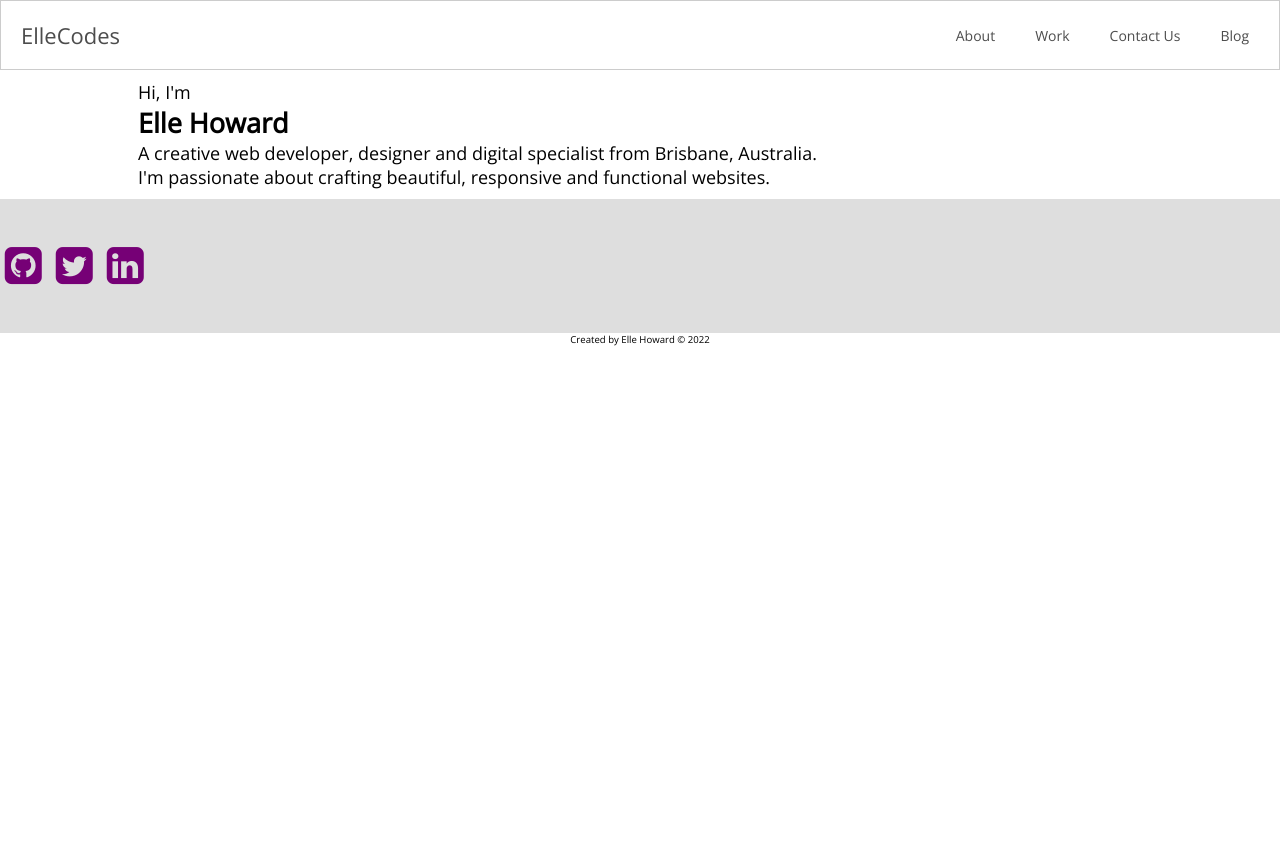
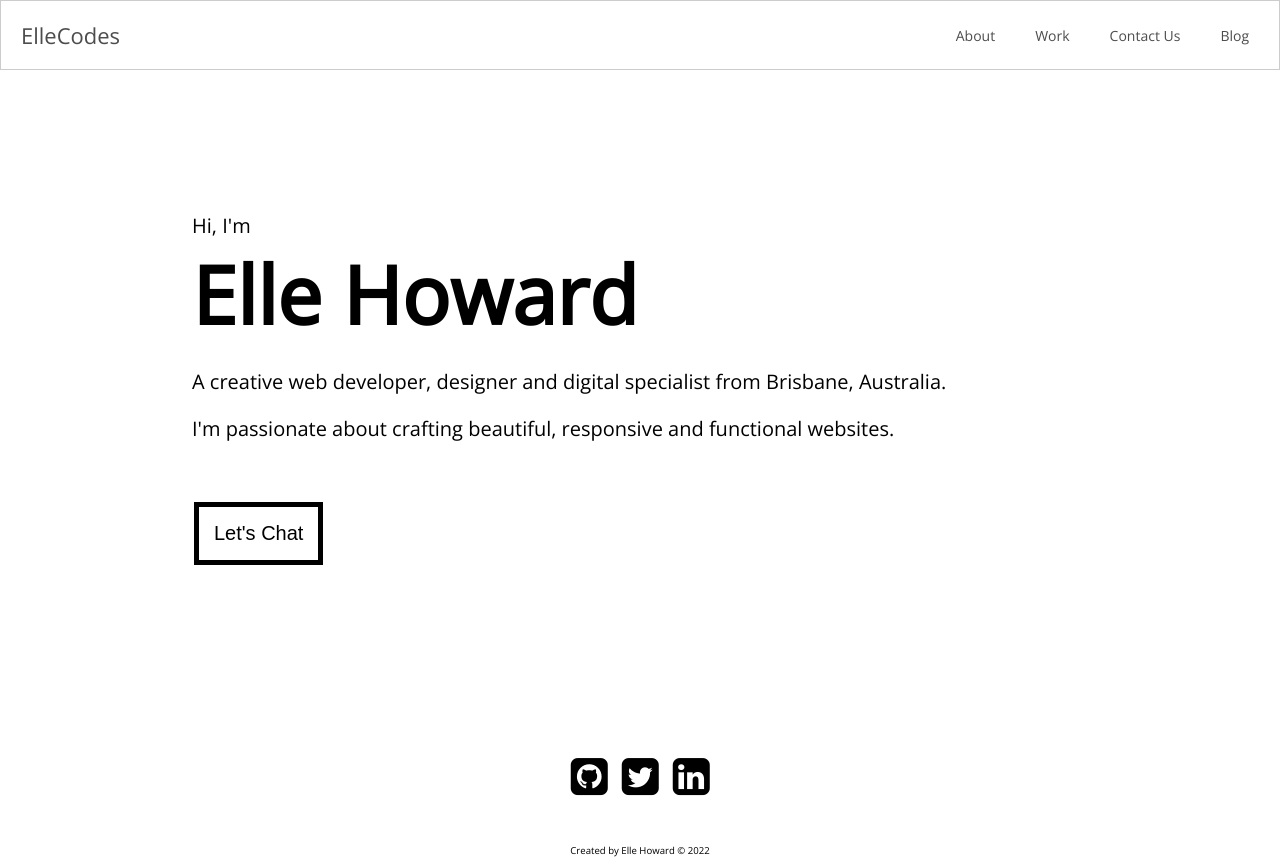
Before and after one commit to ellehoward/ElleHoward_T1A2, a plain HTML site: page index.html in a window 1280 px wide. Before the commit the page ends 800 px from the top, so only its background shows below. Drawn offline with nearby package versions, Linux system fonts and the light colour scheme.

Commit message:
changes to home page and containers

```diff
--- a/index.html
+++ b/index.html
@@ -22,7 +22,7 @@
     <!-- For Search Engines -->
 
     <meta name="author" content="Elle Howard" />
-    <meta name="description"content="Elle Howard is a full-stack web developer and creative based in Brisbane, Australia" />
+    <meta name="description"content="Creative web developer, designer and digital specialist based in Brisbane, Australia" />
     <meta name="copyright" content="https://ellecodes.com">
 
     <!-- Theme Stylesheet -->
@@ -52,19 +52,25 @@
     </nav>
 
       <!-- Site Welcome blurb / introduction -->
-      <div id="home-container">
+
+
+      <div class="home-wrapper">
             <!-- Header -->
-            <header class="welcome-header"></header>
-
+            <header id="welcome-header"></header>
             <!-- Hero -->
-            <section class="hero">
+                <section class="hero">
                 <p>Hi, I'm</p>
                 <h1>Elle Howard</h1>
+               <section class="first-blurb">
                 <p>A creative web developer, designer and digital specialist from Brisbane, Australia.</p>
+                </section>
+                <section class="second-blurb">
                 </p>I'm passionate about crafting beautiful, responsive and functional websites.</p>
                 </section>
-        </div>
-
+                <p>
+                  <section class="third-blurb">
+                  <button class="lets-chat-button">Let's Chat</button></p></section>
+              </div>
 
 <!-- Footer socials -->
 <footer>
--- a/style.css
+++ b/style.css
@@ -7,6 +7,17 @@
 
 body {
 	font-family: 'Open Sans', sans-serif;
+}
+
+h1 {
+  font-family: 'Open Sans', sans-serif;
+  font-size: 80px;
+}
+
+p {
+  font-family: 'Open Sans', sans-serif;
+  font-size: 20px;
+
 }
 
 /* Styling for Main Navigation Bar */
@@ -90,33 +101,62 @@ body {
 
 /* Styling for Home Page */
 
-––––––––––––––––––––––––––––––––––––––––––––––––––
-
-.welcome-header {
-  min-height: 100%;
-  background-color: #f3f3f3;
-  display: flex;
-  height: 100vw;
-  justify-content: center;
-}
-
-.home-container {
-width: 90%;
+.home-wrapper {
+display: flex;
+flex-direction: column;
+flex-wrap: wrap;
+justify-content: center;
+align-items: stretch;
+align-content: space-between;
+width: 70%;
 margin: auto;
-padding: 10px;
+padding: 0;
 justify-content: center;
-display: flex;
-height: 100vw;
+height: 50vw;
 
 }
 
-.hero {
+.hero first-blurb second-blurb {
+display:flex;
+flex-grow: 1;
 width: 80%;
 margin: auto;
-padding: 10px;
-
 
 }
+.first-blurb {
+font-size: 20px;
+margin-top: 20px;
+
+}
+.second-blurb {
+  margin-top: 20px;
+  font-size: 20px;
+
+}
+.lets-chat-button {
+  background-color: #ffffff;
+  border: 10px;
+  color: rgb(0, 0, 0);
+  padding: 15px;
+  text-align: center;
+  display: flex;
+  font-size: 20px;
+  margin: 4px 2px;
+  cursor: pointer;
+}
+
+.lets-chat-button {
+  background-color: white;
+  color: black;
+  border: 5px solid #000000;
+  margin-top: 60px;
+  justify-items: left;
+}
+
+.lets-chat-button:hover {
+background-color: #ffe100;
+}
+
 .page-main {
   display: flex;
   flex-direction: column;
@@ -175,22 +215,23 @@ padding: 10px;
 
   .page-main {
     padding-left: 90px;
-  }
 
-
- .footer-container {
-   width: 100%;
-   margin: auto;
  }
 /* Footer Social icons */
 
 #footer-social-icons {
   padding: 40px 0;
-  background-color: #dedede;
+  background-color: #ffffff;
+  display: flex;
+  flex-direction: row;
+  flex-wrap: wrap;
+  justify-content: center;
+  align-items: stretch;
+  align-content: space-around;
 }
 
 #footer-social-icons a {
-  color: rgb(118, 0, 118);
+  color: rgb(0, 0, 0);
 }
 
  /* Scaling Requirements for Different Browsers */
@@ -205,14 +246,14 @@ padding: 10px;
   -webkit-transform: scale(0.8);
   -moz-transform: scale(0.8);
   -o-transform: scale(0.8);
-  -webkit-transition-duration: 0.5s;
-  -moz-transition-duration: 0.5s;
-  -o-transition-duration: 0.5s;
+  -webkit-transition-duration: 0.1s;
+  -moz-transition-duration: 0.1s;
+  -o-transition-duration: 0.1s;
 }
 /*  Footer Social Icon Hover Effects */
 
 #footer-social-icons #social-gh:hover {
-  color: #000000;
+  color: #F1502F;
 }
 
 #footer-social-icons #social-tw:hover {
@@ -220,10 +261,6 @@ padding: 10px;
 }
 #footer-social-icons #social-li:hover {
   color: #0077b5;
-}
-
-#footer-social-icons #social-gp:hover {
-  color:  /* Browser Variations: */;
 
 }
 
```
